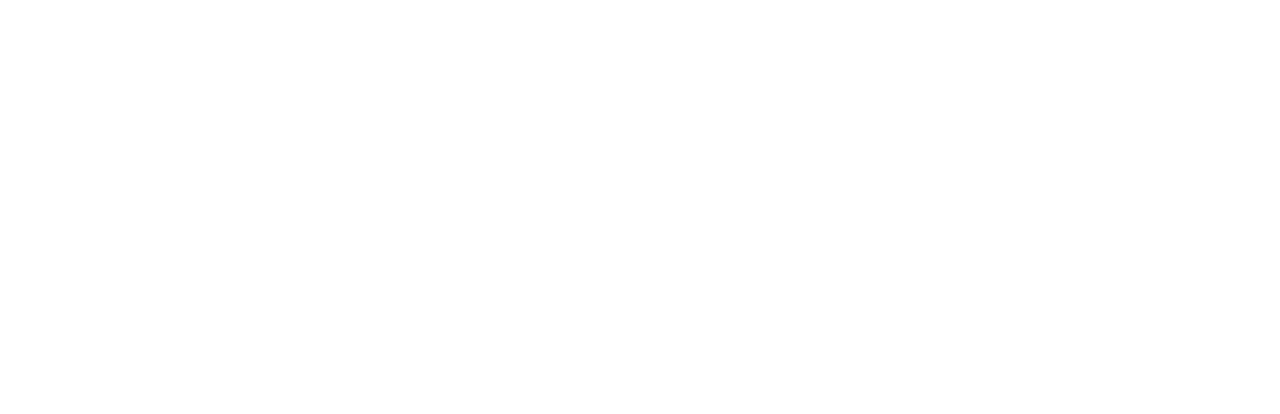
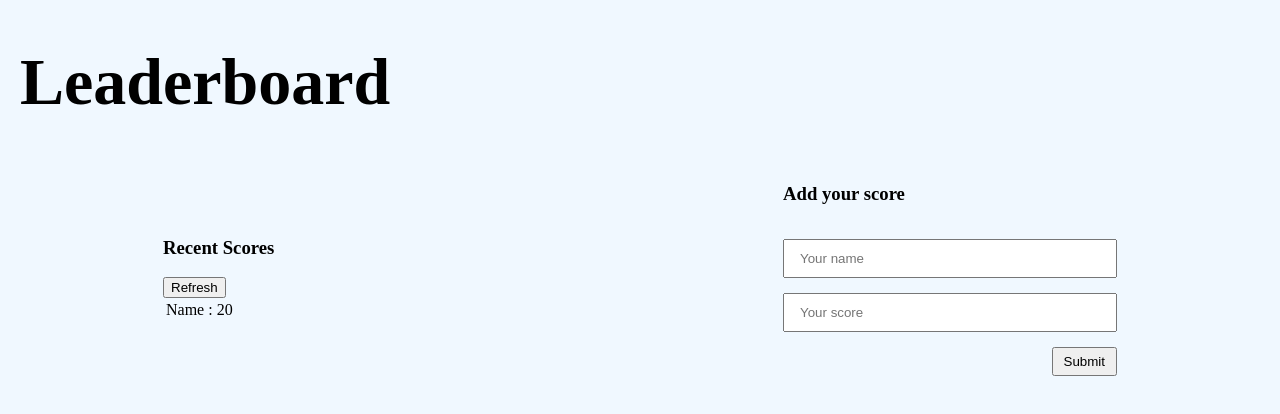
Before and after one commit to houdamzari/Leaderboad, a website built with webpack: page src/index.html in a window 1280 px wide. Built offline with nearby package versions, Linux system fonts and the light colour scheme.

Commit message:
Add Styles

```diff
--- a/index.html
+++ /dev/null
@@ -1,14 +0,0 @@
-<!DOCTYPE html>
-<html>
-
-  <head>
-    <meta charset="utf-8" />
-    <title>Getting Started</title>
-    <script src="https://unpkg.com/lodash@4.17.20"></script>
-  </head>
-
-  <body>
-    <script src="./src/index.js"></script>
-  </body>
-
-</html>
--- a/src/index.html
+++ b/src/index.html
@@ -0,0 +1,40 @@
+<!DOCTYPE html>
+<html lang="en">
+
+  <head>
+    <meta charset="UTF-8">
+    <meta http-equiv="X-UA-Compatible" content="IE=edge">
+    <meta name="viewport" content="width=device-width, initial-scale=1.0">
+    <title>Document</title>
+    <link rel="stylesheet" href="./style.css">
+  </head>
+
+  <body>
+    <h1>Leaderboard</h1>
+
+    <section class="landing__section">
+      <div class="landing__section-recentScores">
+        <div>
+          <h3 class='landing__section-recentScores-title'>Recent Scores</h3>
+          <button class='landing__section-recentScores-button'>Refresh</button>
+        </div>
+
+        <table>
+          <tr>
+            <td>Name :</td>
+            <td>20</td>
+          </tr>
+
+        </table>
+      </div>
+      <div class="landing__section-addScore">
+        <h3 class='landing__section-addScore-title'>Add your score</h3>
+        <input type="text" placeholder='Your name'>
+        <input type="text" placeholder='Your score'>
+        <button class='landing__section-addScore-button'>Submit</button>
+      </div>
+    </section>
+
+  </body>
+
+</html>
--- a/src/index.js
+++ b/src/index.js
@@ -1,3 +1,4 @@
+import './style.css';
 function component() {
   const element = document.createElement('div');
 
--- /dev/null
+++ b/src/style.css
@@ -0,0 +1,37 @@
+body {
+  background-color: aliceblue;
+  margin: 20px;
+}
+
+h1 {
+  font-size: 66px;
+}
+
+.landing__section-addScore {
+  display: flex;
+  flex-direction: column;
+  gap: 15px;
+  width: fit-content;
+}
+
+.landing__section {
+  width: 100%;
+  display: flex;
+  justify-content: center;
+  align-items: center;
+}
+
+.landing__section-recentScores {
+  width: 50%;
+}
+
+input {
+  width: 300px;
+  padding: 10px 15px;
+}
+
+.landing__section-addScore-button {
+  width: fit-content;
+  padding: 5px 10px;
+  align-self: flex-end;
+}
```
Also changed, not shown: dist/index.html, dist/main.js, dist/runtime.js.
